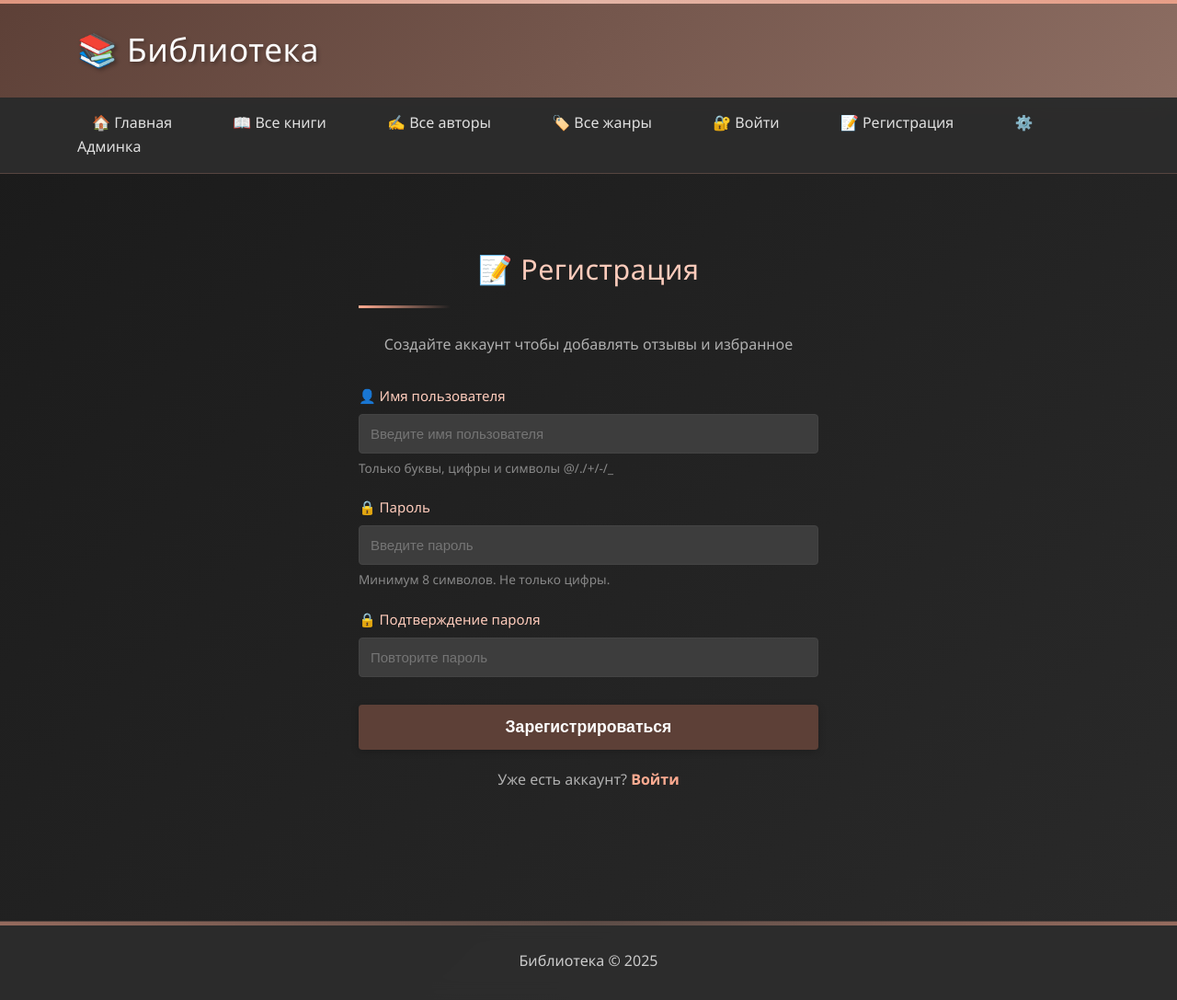
After one commit to qwesosiski/djngoapp, a Django app: page /register/ in a window 1280 px wide. The commit adds this page. Shown: the whole page at 92% size. Run offline with Django 5.2, Linux system fonts and the light colour scheme.

Commit message:
lastvers1903

```diff
--- a/library/templates/base.html
+++ b/library/templates/base.html
@@ -19,6 +19,13 @@
             <a href="/books/">📖 Все книги</a>
             <a href="/authors/">✍️ Все авторы</a>
             <a href="/genres/">🏷️ Все жанры</a>
+             {% if user.is_authenticated %}
+            <span style="color: #ffab91;">👤 {{ user.username }}</span>
+            <a href="{% url 'logout' %}">🚪 Выйти</a>
+        {% else %}
+            <a href="{% url 'login' %}">🔐 Войти</a>
+            <a href="{% url 'register' %}">📝 Регистрация</a>
+        {% endif %}
             <a href="/admin/">⚙️ Админка</a>
         </div>
     </div>
--- /dev/null
+++ b/library/templates/registration.html
@@ -0,0 +1,126 @@
+<!-- templates/registration.html -->
+{% extends 'base.html' %}
+
+{% block title %}Регистрация - Библиотека{% endblock %}
+
+{% block content %}
+<div class="register-container" style="max-width: 500px; margin: 40px auto;">
+    <div class="register-header" style="text-align: center; margin-bottom: 30px;">
+        <h1 class="section-title" style="border-bottom: none;">📝 Регистрация</h1>
+        <p style="color: #b0b0b0;">Создайте аккаунт чтобы добавлять отзывы и избранное</p>
+    </div>
+
+    <form method="post" action="{% url 'register' %}">
+        {% csrf_token %}
+
+        {% if form.errors %}
+            <div style="background: #ff6b6b; color: white; padding: 15px; border-radius: 8px; margin-bottom: 20px;">
+                <strong style="display: block; margin-bottom: 10px;">❌ Ошибки при регистрации:</strong>
+                {% for field in form %}
+                    {% for error in field.errors %}
+                        <div style="margin-left: 10px; margin-bottom: 5px;">• {{ error }}</div>
+                    {% endfor %}
+                {% endfor %}
+                {% for error in form.non_field_errors %}
+                    <div style="margin-left: 10px; margin-bottom: 5px;">• {{ error }}</div>
+                {% endfor %}
+            </div>
+        {% endif %}
+
+        <div class="form-group" style="margin-bottom: 20px;">
+            <label for="id_username" class="filter-label" style="display: block; margin-bottom: 8px;">
+                👤 Имя пользователя
+            </label>
+            <input type="text" name="username" id="id_username" class="filter-select"
+                   placeholder="Введите имя пользователя"
+                   style="width: 100%; padding: 12px; background: #3d3d3d; border: 1px solid #444; color: white; border-radius: 4px;"
+                   value="{{ form.username.value|default:'' }}"
+                   required>
+            <small style="color: #888; display: block; margin-top: 5px; font-size: 0.85em;">
+                Только буквы, цифры и символы @/./+/-/_
+            </small>
+        </div>
+
+        <div class="form-group" style="margin-bottom: 20px;">
+            <label for="id_password1" class="filter-label" style="display: block; margin-bottom: 8px;">
+                🔒 Пароль
+            </label>
+            <input type="password" name="password1" id="id_password1" class="filter-select"
+                   placeholder="Введите пароль"
+                   style="width: 100%; padding: 12px; background: #3d3d3d; border: 1px solid #444; color: white; border-radius: 4px;"
+                   required>
+            <small style="color: #888; display: block; margin-top: 5px; font-size: 0.85em;">
+                Минимум 8 символов. Не только цифры.
+            </small>
+        </div>
+
+        <div class="form-group" style="margin-bottom: 20px;">
+            <label for="id_password2" class="filter-label" style="display: block; margin-bottom: 8px;">
+                🔒 Подтверждение пароля
+            </label>
+            <input type="password" name="password2" id="id_password2" class="filter-select"
+                   placeholder="Повторите пароль"
+                   style="width: 100%; padding: 12px; background: #3d3d3d; border: 1px solid #444; color: white; border-radius: 4px;"
+                   required>
+        </div>
+
+        <div class="form-group" style="margin-bottom: 20px;">
+            <button type="submit" class="btn btn-read"
+                    style="width: 100%; padding: 14px; font-size: 1.1em; background: #5d4037; border: none; color: white; border-radius: 4px; cursor: pointer;">
+                Зарегистрироваться
+            </button>
+        </div>
+
+        <div class="form-group" style="text-align: center; margin-top: 20px;">
+            <p style="color: #b0b0b0;">
+                Уже есть аккаунт?
+                <a href="{% url 'login' %}" style="color: #ffab91; text-decoration: none; font-weight: bold;">
+                    Войти
+                </a>
+            </p>
+        </div>
+    </form>
+</div>
+
+<script>
+// Добавим простую валидацию на клиенте
+document.querySelector('form').addEventListener('submit', function(e) {
+    const password1 = document.getElementById('id_password1').value;
+    const password2 = document.getElementById('id_password2').value;
+
+    if (password1 !== password2) {
+        e.preventDefault();
+        alert('Пароли не совпадают!');
+    }
+
+    if (password1.length < 8) {
+        e.preventDefault();
+        alert('Пароль должен быть минимум 8 символов!');
+    }
+});
+</script>
+
+<style>
+/* Дополнительные стили для страницы регистрации */
+.register-container {
+    animation: fadeIn 0.5s ease-in;
+}
+
+@keyframes fadeIn {
+    from { opacity: 0; transform: translateY(20px); }
+    to { opacity: 1; transform: translateY(0); }
+}
+
+.filter-select:focus {
+    outline: none;
+    border-color: #ffab91 !important;
+    box-shadow: 0 0 5px rgba(255, 171, 145, 0.3);
+}
+
+.btn-read:hover {
+    background: #6d4c41 !important;
+    transform: translateY(-2px);
+    transition: all 0.3s;
+}
+</style>
+{% endblock %}
--- a/library/urls.py
+++ b/library/urls.py
@@ -12,4 +12,5 @@ urlpatterns = [
     path('genre/<int:genre_id>/', views.genre_detail, name='genre_detail'),
     path('book/<int:book_id>/review/', views.add_review, name='add_review'),
     path('book/<int:book_id>/favorite/', views.toggle_favorite, name='toggle_favorite'),
+    path('register/', views.RegisterView.as_view(), name='register'),
 ]
--- a/library/views.py
+++ b/library/views.py
@@ -5,6 +5,14 @@ from django.contrib.auth.decorators import login_required
 from django.http import JsonResponse
 from django.shortcuts import redirect
 from .models import Book, Author, Genre, Review, Favorite
+from django.contrib.auth.forms import UserCreationForm
+from django.urls import reverse_lazy
+from django.views.generic import CreateView
+
+class RegisterView(CreateView):
+    form_class = UserCreationForm
+    template_name = 'registration.html'
+    success_url = reverse_lazy('login')
 
 def home(request):
     # Фильтруем только книги с авторами
--- a/myproject/settings.py
+++ b/myproject/settings.py
@@ -129,3 +129,8 @@ STATIC_URL = 'static/'
 # https://docs.djangoproject.com/en/5.2/ref/settings/#default-auto-field
 
 DEFAULT_AUTO_FIELD = 'django.db.models.BigAutoField'
+
+
+LOGIN_URL = 'login'
+LOGIN_REDIRECT_URL = '/'
+LOGOUT_REDIRECT_URL = '/'
--- a/myproject/urls.py
+++ b/myproject/urls.py
@@ -16,8 +16,26 @@ Including another URLconf
 """
 from django.contrib import admin
 from django.urls import path, include
+from django.contrib.auth import views as auth_views
+from django.contrib.auth.forms import UserCreationForm
+from django.urls import reverse_lazy
+from django.views.generic import CreateView
 
 urlpatterns = [
     path('admin/', admin.site.urls),
     path('',include('library.urls')),
+    path('register/', CreateView.as_view(
+        template_name='registration.html',
+        form_class=UserCreationForm,
+        success_url=reverse_lazy('login')
+    ), name='register'),
+
+    path('login/', auth_views.LoginView.as_view(
+        template_name='login.html',
+        next_page='/'
+    ), name='login'),
+
+    path('logout/', auth_views.LogoutView.as_view(
+        next_page='/'
+    ), name='logout'),
 ]
```
Also changed, not shown: library/templates/login.html (added, +48 -0 lines), db.sqlite3.
